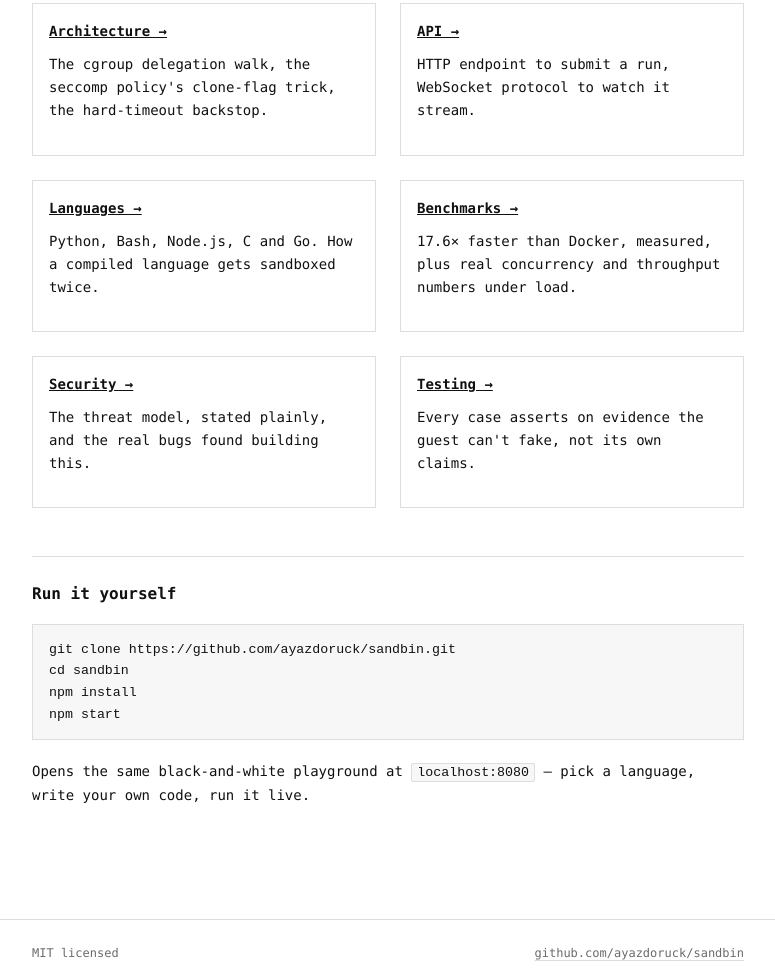
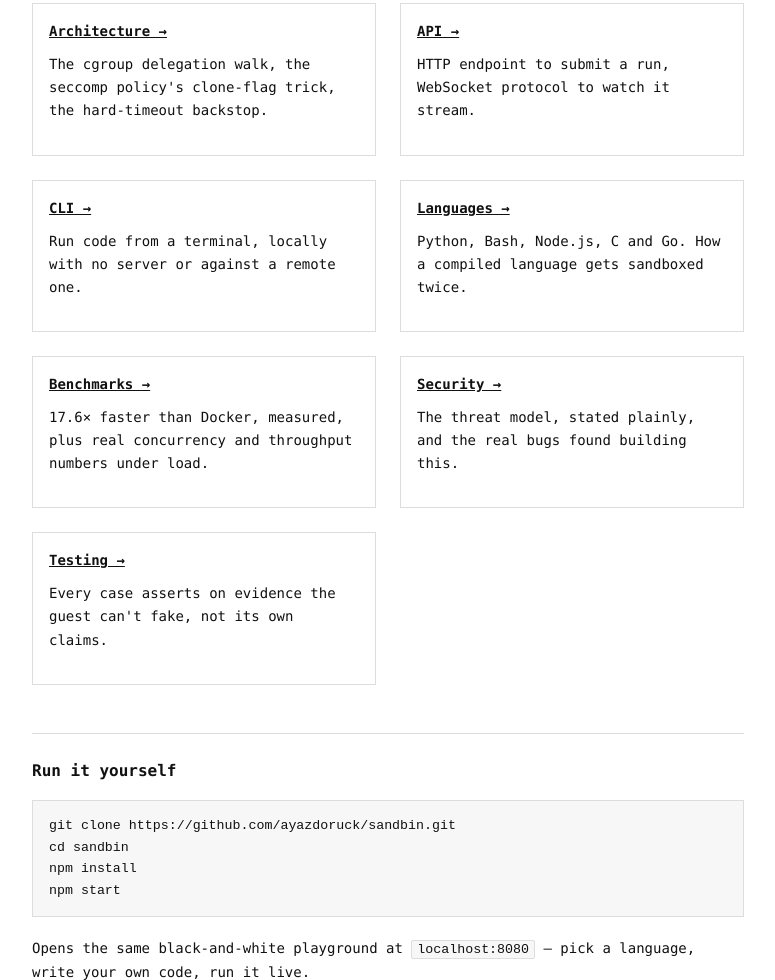
Before and after one commit to ayazdoruck/sandbin, a website: page docs/index.html in a window 1280 px wide. Shown: the part 2058-3038 px from the top of the page, without its empty margins (252-1027 px from the left). Drawn offline with Linux system fonts and the light colour scheme.

Commit message:
docs: add the missing CLI card to the homepage's Read more grid

```diff
--- a/docs/index.html
+++ b/docs/index.html
@@ -137,6 +137,10 @@
       <p>HTTP endpoint to submit a run, WebSocket protocol to watch it stream.</p>
     </div>
     <div class="card">
+      <h3><a href="cli" class="no-underline">CLI &rarr;</a></h3>
+      <p>Run code from a terminal, locally with no server or against a remote one.</p>
+    </div>
+    <div class="card">
       <h3><a href="languages" class="no-underline">Languages &rarr;</a></h3>
       <p>Python, Bash, Node.js, C and Go. How a compiled language gets sandboxed twice.</p>
     </div>
```
